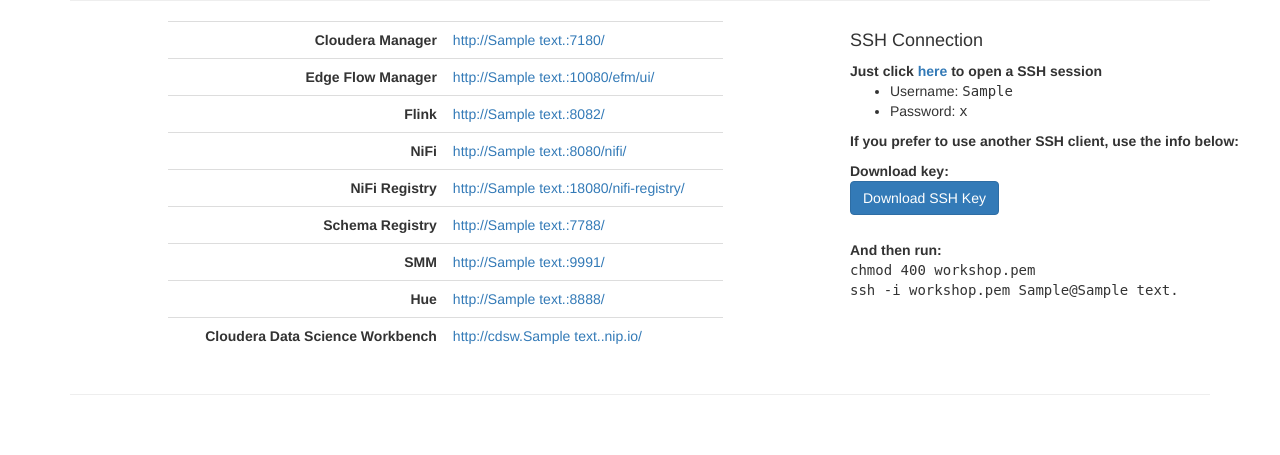
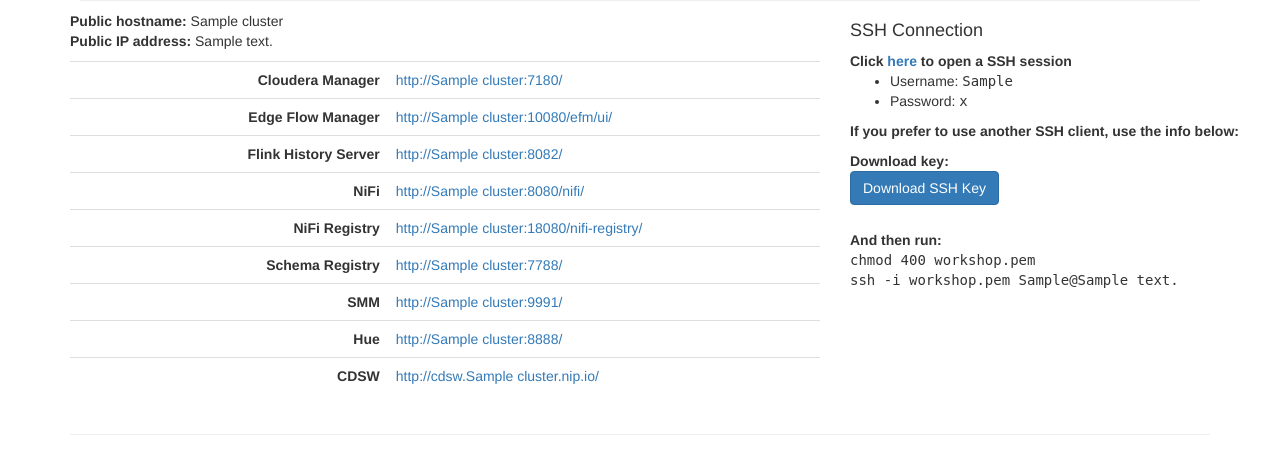
Before and after one commit to asdaraujo/edge2ai-workshop, a Flask app: page / in a window 1280 px wide. Shown: the part 409-864 px from the top of the page. Before the commit the page ends 804 px from the top, so only its background shows below. Run offline with Flask 2, Linux system fonts and the light colour scheme; a user stored in the database is signed in; tables that the repository leaves empty hold one stand-in row (values such as "Sample post"); some libraries are stand-ins or nearby versions.

Commit message:
Added hostname to web app Cluster model

```diff
--- a/setup/terraform/web/app/models.py
+++ b/setup/terraform/web/app/models.py
@@ -42,6 +42,7 @@
     """
     id = db.Column(db.Integer, primary_key=True)
     ip_address = db.Column(db.String(15), unique=True)
+    hostname = db.Column(db.String(256))
     ssh_user = db.Column(db.String(32))
     ssh_password = db.Column(db.String(64))
     ssh_private_key = db.Column(db.String(4096))
--- a/setup/terraform/web/app/routes.py
+++ b/setup/terraform/web/app/routes.py
@@ -188,15 +188,18 @@
     """Add a cluster
     """
     has_ip_address = 'ip_address' in request.json and isinstance(request.json['ip_address'], str)
+    has_hostname = 'hostname' in request.json and isinstance(request.json['hostname'], str)
     has_ssh_user = 'ssh_user' in request.json and isinstance(request.json['ssh_user'], str)
     has_ssh_pwd = 'ssh_password' in request.json and isinstance(request.json['ssh_password'], str)
     has_ssh_pk = 'ssh_private_key' in request.json and \
                  isinstance(request.json['ssh_private_key'], str)
-    if not request.json or not has_ip_address or not has_ssh_user or not has_ssh_pwd \
-       or not has_ssh_pk:
+    if not request.json or not has_ip_address or not has_hostname or not has_ssh_user \
+       or not has_ssh_pwd or not has_ssh_pk:
         return jsonify({'success': False, 'message': 'No JSON payload or payload is invalid'}), 400
     try:
-        cluster = Cluster(ip_address=request.json['ip_address'], ssh_user=request.json['ssh_user'],
+        cluster = Cluster(ip_address=request.json['ip_address'],
+                          hostname=request.json['hostname'],
+                          ssh_user=request.json['ssh_user'],
                           ssh_password=request.json['ssh_password'],
                           ssh_private_key=request.json['ssh_private_key'])
         db.session.add(cluster)
--- a/setup/terraform/web/app/templates/_cluster.html
+++ b/setup/terraform/web/app/templates/_cluster.html
@@ -1,6 +1,7 @@
         <tr>
             <td>{{ cluster.id }}</td>
             <td>{{ cluster.ip_address }}</td>
+            <td>{{ cluster.hostname }}</td>
             <td>{{ cluster.ssh_user }}</td>
             <td>{{ cluster.ssh_password }}</td>
             <td style="font-family: monospace; white-space: pre">{{ cluster.ssh_private_key }}</td>
--- a/setup/terraform/web/app/templates/clusters.html
+++ b/setup/terraform/web/app/templates/clusters.html
@@ -5,6 +5,7 @@
         <tr>
             <th>Id</th>
             <th>IP Address</th>
+            <th>Hostname</th>
             <th>SSH User</th>
             <th>SSH Password</th>
             <th>SSH Private Key</th>
--- a/setup/terraform/web/app/templates/index.html
+++ b/setup/terraform/web/app/templates/index.html
@@ -21,55 +21,57 @@
         </td>
     </tr>
 </table>
-<hr>
+<hr style="margin: 10px">
 {% if user.cluster %}
 <div class="row">
-    <div class="col col-md-1"></div>
-    <div class="col col-md-6">
+    <div class="col col-md-8">
+        <p>
+            <b>Public hostname:</b> {{ user.cluster.hostname }}
+            <br><b>Public IP address:</b> {{ user.cluster.ip_address }}
+        </p>
         <table class="table table-hover table-nonfluid">
             <tr valign="top">
                 <th class="table-header">Cloudera Manager</th>
-            <td class="table-cell"><a href="http://{{ user.cluster.ip_address }}:7180/" target="_blank">http://{{ user.cluster.ip_address }}:7180/</a></td>
+                <td class="table-cell"><a href="http://{{ user.cluster.hostname }}:7180/" target="_blank">http://{{ user.cluster.hostname }}:7180/</a></td>
             </tr>
             <tr valign="top">
                 <th class="table-header">Edge Flow Manager</th>
-            <td class="table-cell"><a href="http://{{ user.cluster.ip_address }}:10080/efm/ui/" target="_blank">http://{{ user.cluster.ip_address }}:10080/efm/ui/</a></td>
+                <td class="table-cell"><a href="http://{{ user.cluster.hostname }}:10080/efm/ui/" target="_blank">http://{{ user.cluster.hostname }}:10080/efm/ui/</a></td>
             </tr>
             <tr valign="top">
-            <th class="table-header">Flink</th>
-            <td class="table-cell"><a href="http://{{ user.cluster.ip_address }}:8082/" target="_blank">http://{{ user.cluster.ip_address }}:8082/</a></td>
+                <th class="table-header">Flink History Server</th>
+                <td class="table-cell"><a href="http://{{ user.cluster.hostname }}:8082/" target="_blank">http://{{ user.cluster.hostname }}:8082/</a></td>
             </tr>
             <tr valign="top">
                 <th class="table-header">NiFi</th>
-            <td class="table-cell"><a href="http://{{ user.cluster.ip_address }}:8080/nifi/" target="_blank">http://{{ user.cluster.ip_address }}:8080/nifi/</a></td>
+                <td class="table-cell"><a href="http://{{ user.cluster.hostname }}:8080/nifi/" target="_blank">http://{{ user.cluster.hostname }}:8080/nifi/</a></td>
             </tr>
             <tr valign="top">
                 <th class="table-header">NiFi Registry</th>
-            <td class="table-cell"><a href="http://{{ user.cluster.ip_address }}:18080/nifi-registry/" target="_blank">http://{{ user.cluster.ip_address }}:18080/nifi-registry/</a></td>
+                <td class="table-cell"><a href="http://{{ user.cluster.hostname }}:18080/nifi-registry/" target="_blank">http://{{ user.cluster.hostname }}:18080/nifi-registry/</a></td>
             </tr>
             <tr valign="top">
                 <th class="table-header">Schema Registry</th>
-            <td class="table-cell"><a href="http://{{ user.cluster.ip_address }}:7788/" target="_blank">http://{{ user.cluster.ip_address }}:7788/</a></td>
+                <td class="table-cell"><a href="http://{{ user.cluster.hostname }}:7788/" target="_blank">http://{{ user.cluster.hostname }}:7788/</a></td>
             </tr>
             <tr valign="top">
                 <th class="table-header">SMM</th>
-            <td class="table-cell"><a href="http://{{ user.cluster.ip_address }}:9991/" target="_blank">http://{{ user.cluster.ip_address }}:9991/</a></td>
+                <td class="table-cell"><a href="http://{{ user.cluster.hostname }}:9991/" target="_blank">http://{{ user.cluster.hostname }}:9991/</a></td>
             </tr>
             <tr valign="top">
                 <th class="table-header">Hue</th>
-            <td class="table-cell"><a href="http://{{ user.cluster.ip_address }}:8888/" target="_blank">http://{{ user.cluster.ip_address }}:8888/</a></td>
+                <td class="table-cell"><a href="http://{{ user.cluster.hostname }}:8888/" target="_blank">http://{{ user.cluster.hostname }}:8888/</a></td>
             </tr>
             <tr valign="top">
-            <th class="table-header">Cloudera Data Science Workbench</th>
-            <td class="table-cell"><a href="http://cdsw.{{ user.cluster.ip_address }}.nip.io/" target="_blank">http://cdsw.{{ user.cluster.ip_address }}.nip.io/</a></td>
+                <th class="table-header">CDSW</th>
+                <td class="table-cell"><a href="http://cdsw.{{ user.cluster.hostname }}.nip.io/" target="_blank">http://cdsw.{{ user.cluster.hostname }}.nip.io/</a></td>
             </tr>
         </table>
     </div>
-    <div class="col col-md-1"></div>
     <div class="col col-md-2">
         <h4>SSH Connection</h4>
 
-        <p style="font-weight: bold; margin-bottom: 0; white-space: nowrap">Just click <a href="https://{{ user.cluster.ip_address }}:4200" target="_blank">here</a> to open a SSH session</p>
+        <p style="font-weight: bold; margin-bottom: 0; white-space: nowrap">Click <a href="https://{{ user.cluster.ip_address }}:4200" target="_blank">here</a> to open a SSH session</p>
         <ul>
           <li style="margin-bottom: 0; white-space: nowrap">Username: <span style="font-family: monospace">{{ user.cluster.ssh_user }}</span></li>
           <li style="margin-bottom: 0; white-space: nowrap">Password: <span style="font-family: monospace">{{ user.cluster.ssh_password }}</span></li>
--- a/setup/terraform/web/requirements.txt
+++ b/setup/terraform/web/requirements.txt
@@ -5,3 +5,4 @@
 flask-httpauth>=3.3.0
 flask-wtf>=0.14.2
 python-dotenv>=0.10.3
+pymysql
```
Lines whose indentation alone changed are shown as unchanged.
